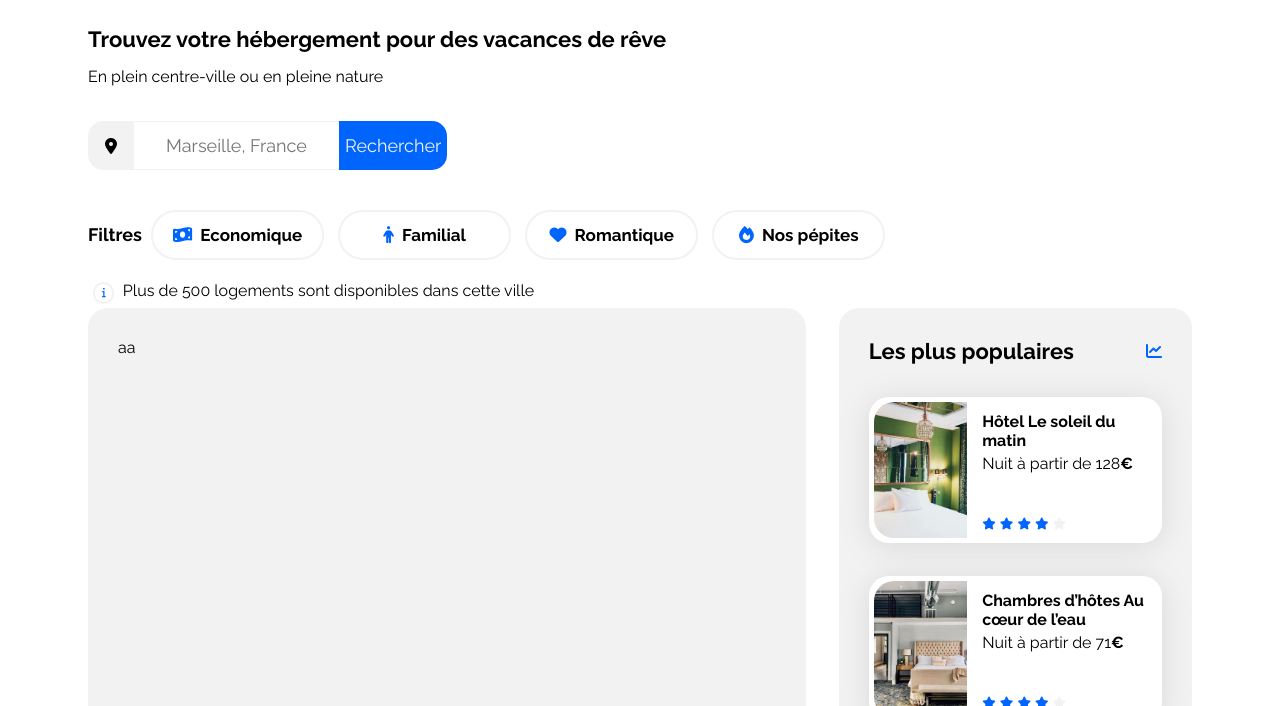
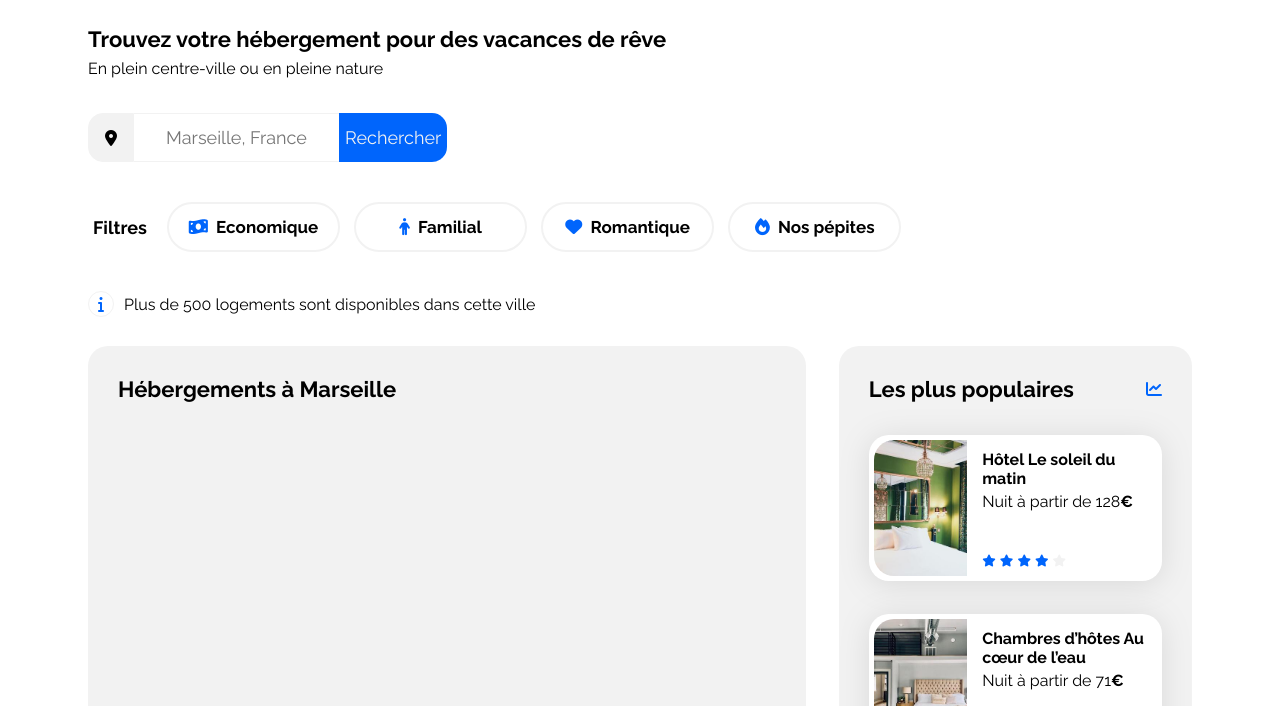
Before and after one commit to Joaquinee/Projet-2, a plain HTML site: page index.html in a window 1280 px wide. Shown: the part 94-800 px from the top of the page. Drawn offline with Linux system fonts and the light colour scheme.

Commit message:
Fix marge Header

```diff
--- a/css/style.css
+++ b/css/style.css
@@ -92,6 +92,7 @@ header {
 
 /****** Recherche et filtres ***********/
 
+
 .recherche-et-filtres {
     height: 281px;
 }
@@ -102,11 +103,11 @@ header {
     line-height: 25px;
 }
 .rch-subTitle {
+    padding-top: 8px;
     font-size: 16px;
     line-height: 18px;
-    margin-bottom: 20px;
+    margin-bottom: 10px;
     font-weight: 400;
-    margin-bottom: auto;
 }
 .rch-bar {
 
@@ -149,15 +150,18 @@ header {
 }
 .filtres {
     margin-bottom: auto;
+    display: flex;
+    flex-direction: row;
+
 }
 .flt-title {
+    padding: 5px;
     font-size: 18px;
     line-height: 21px;
 }
 
-.flt-title, .flt-box {
-    display: inline;
-
+.flt-box {
+    margin-left: 10px;
 }
 .flt-btn {
 
@@ -179,19 +183,28 @@ header {
 .flt-btn:hover {
     background-color: var(--filter-bg-color);
 }
+.rch-info {
+    display: flex;
+    align-items: center;
+    margin-bottom: auto;
+    padding-top: 37px ;
+    height: 19px;
+}
 .rch-info, p {
-    display: inline-block;
-    margin-bottom: auto;
+    font-size: 16px;
+    font-weight: 400;
+    margin: 0;
 }
 .fa-info {
-    font-size: 10px;
-    padding: 3px 6px 5px 7px;
-    border: var(--main-bg-color) 2px solid;
-    border-radius: 12px;
-    margin: 5px;
+    height: 24px;
+    width: 24px;
+    border: var(--main-bg-color) 1px solid;
+    border-radius: 100%;
+    display: flex;
+    justify-content: center;
+    align-items: center;
+    margin-right: 10px;
 }
-
-
 
 
 
@@ -200,6 +213,7 @@ header {
 .hebergements-and-populaires {
     display: flex;
     justify-content: space-between;
+    padding-top: 37.5px;
 }
 
 .hebergements-and-populaires section {
--- a/index.html
+++ b/index.html
@@ -78,7 +78,7 @@
             </section>
             <div class="hebergements-and-populaires">
                 <section class="hebergements">
-                    aa
+                    <h2 class="section-title">Hébergements à Marseille</h2>
                 </section>
                 <section class="populaires">
                     <div class="populaires-title">
```
